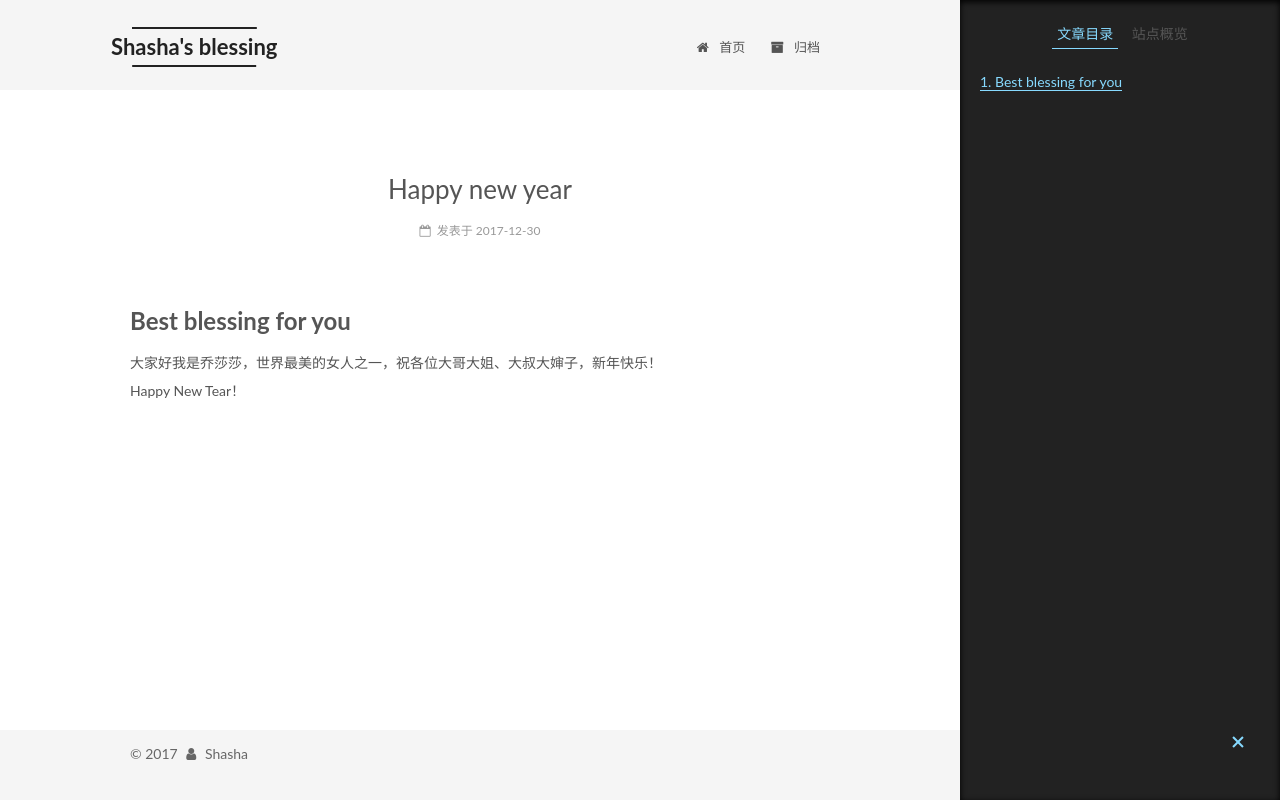
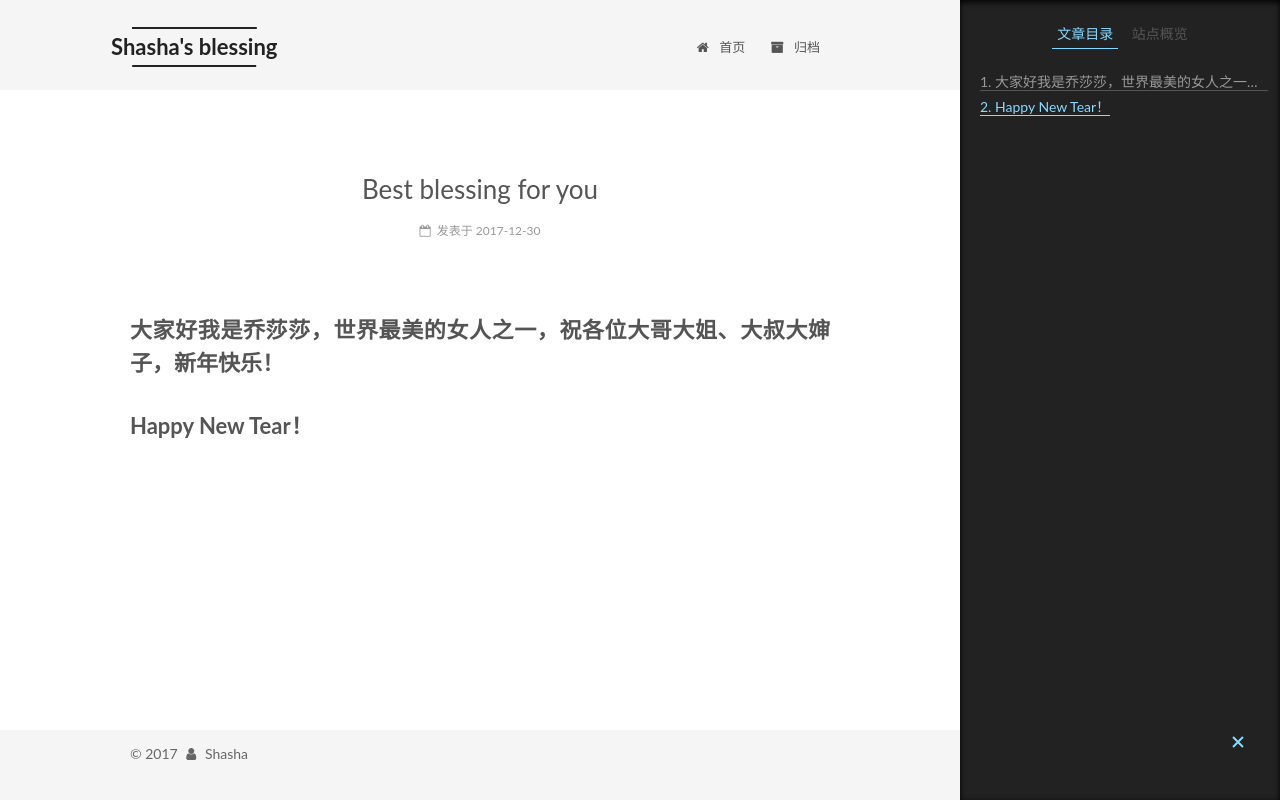
Before and after one commit to myvonhng/vonhng.github.io, a plain HTML site: page 2017/12/30/Happy-new-year/index.html in a window 1280 px wide. Drawn offline with Linux system fonts and the light colour scheme.

Commit message:
Site updated: 2017-12-30 12:14:01

```diff
--- a/2017/12/30/Happy-new-year/index.html
+++ b/2017/12/30/Happy-new-year/index.html
@@ -79,17 +79,17 @@
 
 
 
-<meta name="description" content="Best blessing for you大家好我是乔莎莎，世界最美的女人之一，祝各位大哥大姐、大叔大婶子，新年快乐！Happy New Tear！">
+<meta name="description" content="大家好我是乔莎莎，世界最美的女人之一，祝各位大哥大姐、大叔大婶子，新年快乐！Happy New Tear！">
 <meta property="og:type" content="article">
-<meta property="og:title" content="Happy new year">
+<meta property="og:title" content="Best blessing for you">
 <meta property="og:url" content="http://yoursite.com/2017/12/30/Happy-new-year/index.html">
 <meta property="og:site_name" content="Shasha&#39;s blessing">
-<meta property="og:description" content="Best blessing for you大家好我是乔莎莎，世界最美的女人之一，祝各位大哥大姐、大叔大婶子，新年快乐！Happy New Tear！">
+<meta property="og:description" content="大家好我是乔莎莎，世界最美的女人之一，祝各位大哥大姐、大叔大婶子，新年快乐！Happy New Tear！">
 <meta property="og:locale" content="zh-Hans">
-<meta property="og:updated_time" content="2017-12-30T03:56:27.798Z">
+<meta property="og:updated_time" content="2017-12-30T04:13:19.238Z">
 <meta name="twitter:card" content="summary">
-<meta name="twitter:title" content="Happy new year">
-<meta name="twitter:description" content="Best blessing for you大家好我是乔莎莎，世界最美的女人之一，祝各位大哥大姐、大叔大婶子，新年快乐！Happy New Tear！">
+<meta name="twitter:title" content="Best blessing for you">
+<meta name="twitter:description" content="大家好我是乔莎莎，世界最美的女人之一，祝各位大哥大姐、大叔大婶子，新年快乐！Happy New Tear！">
 
 
 
@@ -125,7 +125,7 @@
 
 
 
-  <title>Happy new year | Shasha's blessing</title>
+  <title>Best blessing for you | Shasha's blessing</title>
 
 
 
@@ -249,7 +249,7 @@
 
 
 
-          <h1 class="post-title" itemprop="name headline">Happy new year</h1>
+          <h1 class="post-title" itemprop="name headline">Best blessing for you</h1>
 
 
         <div class="post-meta">
@@ -299,8 +299,7 @@
 
 
 
-        <h1 id="Best-blessing-for-you"><a href="#Best-blessing-for-you" class="headerlink" title="Best blessing for you"></a>Best blessing for you</h1><p>大家好我是乔莎莎，世界最美的女人之一，祝各位大哥大姐、大叔大婶子，新年快乐！<br>Happy New Tear！</p>
-
+        <h2 id="大家好我是乔莎莎，世界最美的女人之一，祝各位大哥大姐、大叔大婶子，新年快乐！"><a href="#大家好我是乔莎莎，世界最美的女人之一，祝各位大哥大姐、大叔大婶子，新年快乐！" class="headerlink" title="大家好我是乔莎莎，世界最美的女人之一，祝各位大哥大姐、大叔大婶子，新年快乐！"></a>大家好我是乔莎莎，世界最美的女人之一，祝各位大哥大姐、大叔大婶子，新年快乐！</h2><h2 id="Happy-New-Tear！"><a href="#Happy-New-Tear！" class="headerlink" title="Happy New Tear！"></a>Happy New Tear！</h2>
 
     </div>
 
@@ -430,7 +429,7 @@
 
 
 
-              <div class="post-toc-content"><ol class="nav"><li class="nav-item nav-level-1"><a class="nav-link" href="#Best-blessing-for-you"><span class="nav-number">1.</span> <span class="nav-text">Best blessing for you</span></a></li></ol></div>
+              <div class="post-toc-content"><ol class="nav"><li class="nav-item nav-level-2"><a class="nav-link" href="#大家好我是乔莎莎，世界最美的女人之一，祝各位大哥大姐、大叔大婶子，新年快乐！"><span class="nav-number">1.</span> <span class="nav-text">大家好我是乔莎莎，世界最美的女人之一，祝各位大哥大姐、大叔大婶子，新年快乐！</span></a></li><li class="nav-item nav-level-2"><a class="nav-link" href="#Happy-New-Tear！"><span class="nav-number">2.</span> <span class="nav-text">Happy New Tear！</span></a></li></ol></div>
 
 
           </div>
--- a/css/main.css
+++ b/css/main.css
@@ -1822,7 +1822,7 @@ pre .javascript .function {
   width: 4px;
   height: 4px;
   border-radius: 50%;
-  background: #0e6274;
+  background: #ffac0e;
 }
 .links-of-blogroll {
   font-size: 13px;
```
Also changed, not shown: archives/2017/12/index.html (+1 -1 lines), archives/2017/index.html (+1 -1 lines), archives/index.html (+1 -1 lines), index.html (+2 -3 lines).
